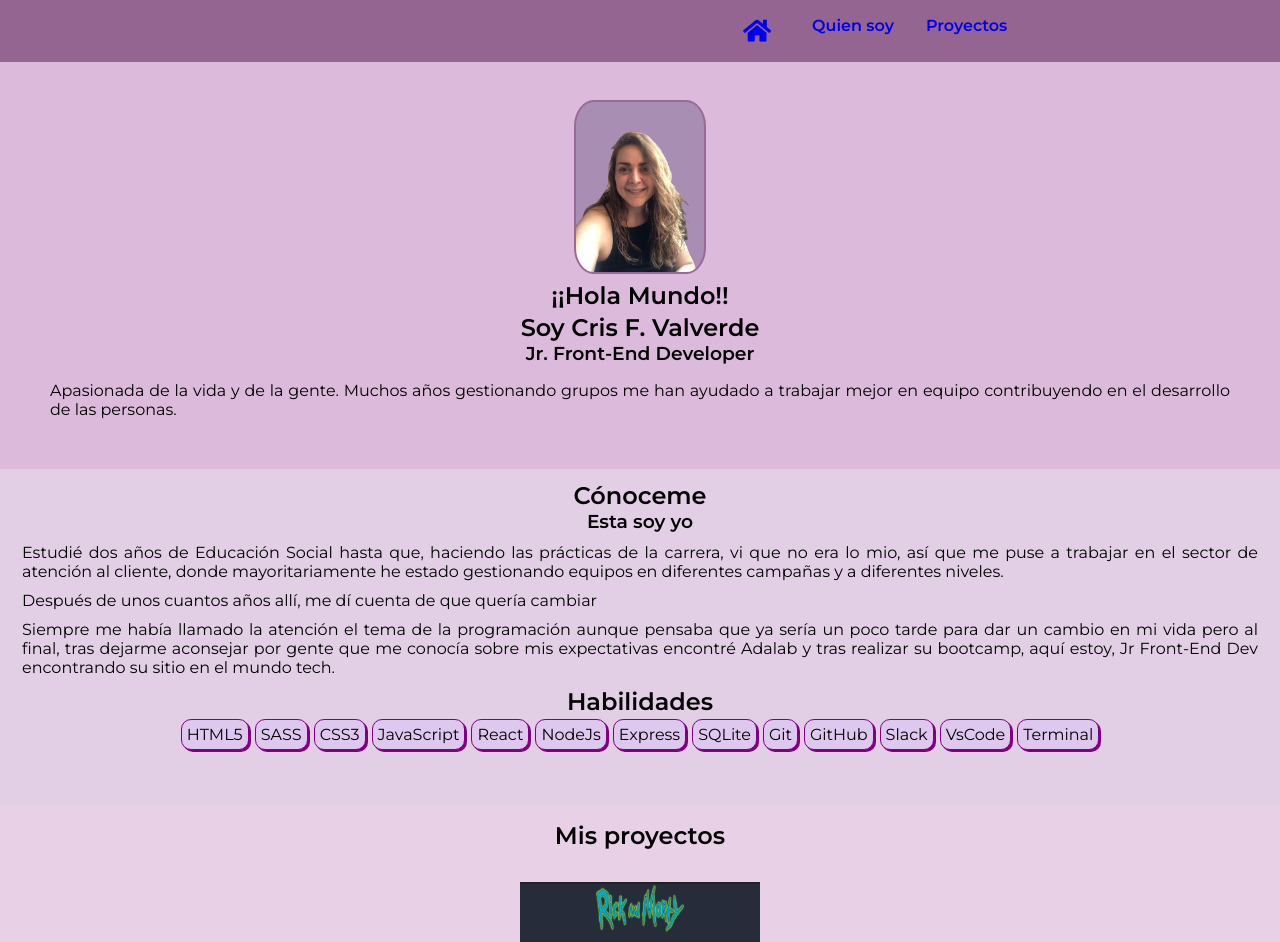
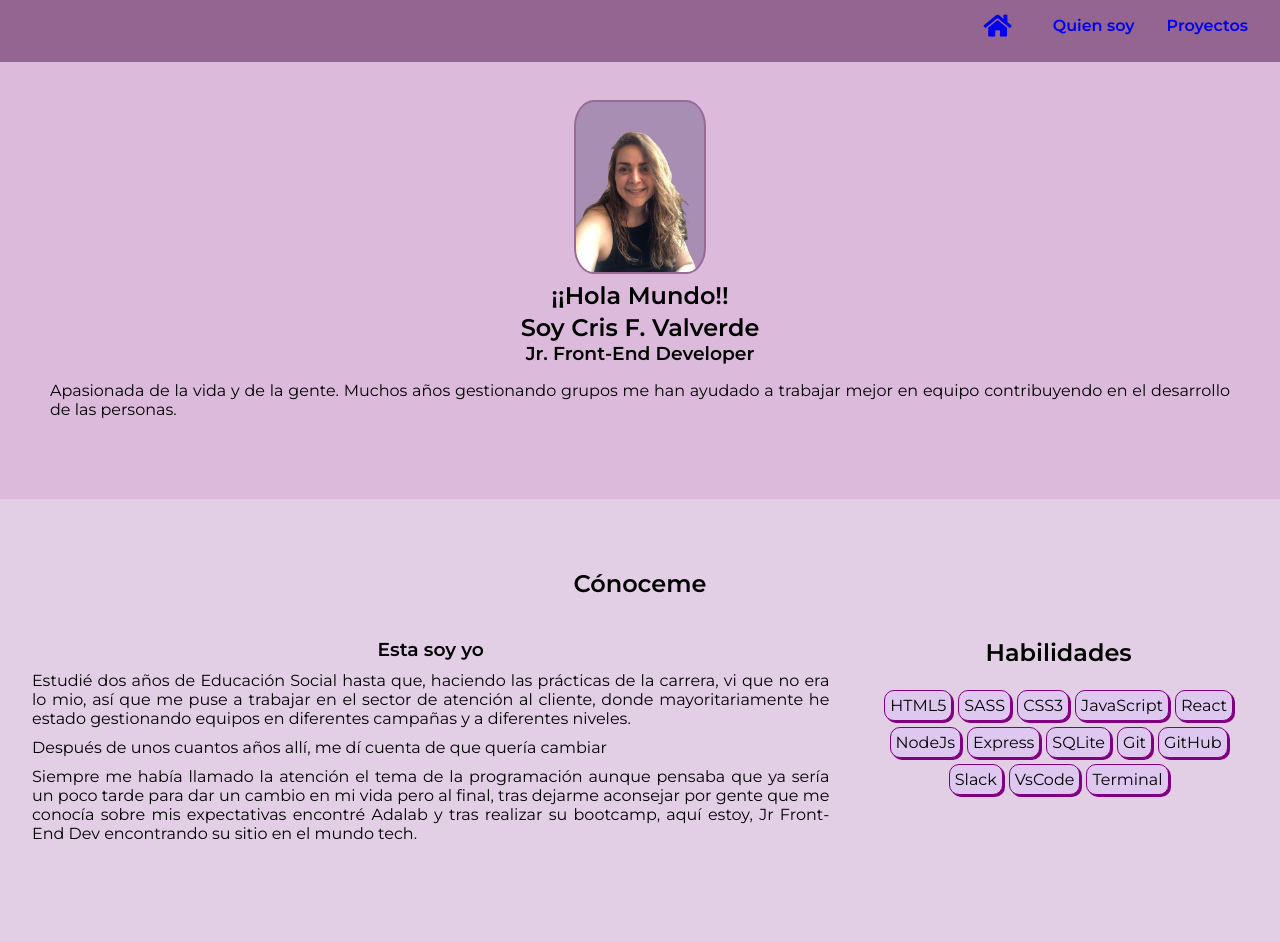
Before and after one commit to CriSFV/me, a React (Create React App) app: page / in a window 1280 px wide. Shown: the top 942 px of the page. Built offline with nearby package versions, Linux system fonts and the light colour scheme.

Commit message:
add mediaquery

```diff
--- a/src/components/AboutMe.js
+++ b/src/components/AboutMe.js
@@ -2,8 +2,10 @@ import '../styles/AboutMe.scss';
 const AboutMe = () => {
   return (
     <section className='aboutMe'>
-      <h1 id='about_me'>Cónoceme</h1>
-      <article>
+      <h1 id='about_me' className='aboutMe__title'>
+        Cónoceme
+      </h1>
+      <article className='aboutMe__allDescription'>
         <h3>Esta soy yo</h3>
         <p className='aboutMe__description'>
           Estudié dos años de Educación Social hasta que, haciendo las prácticas
--- a/src/styles/AboutMe.scss
+++ b/src/styles/AboutMe.scss
@@ -3,10 +3,25 @@
   font-family: $fontFamilyPrime;
   display: grid;
   grid-template-columns: 1fr;
-  grid-template-rows: 2fr;
-  padding: 12px;
+  grid-template-rows: 2fr, 1fr, 1fr;
+  padding: 70px 12px;
   background-color: $primeColorAboutMe;
   text-align: center;
+  @media (min-width: 768px) {
+    grid-template-columns: repeat(3, 1fr);
+    grid-template-rows: 1fr, 2fr;
+    &__title {
+      grid-column: span 3;
+    }
+  }
+
+  &__allDescription {
+    padding: 30px 0px 70px 0px;
+    @media (min-width: 768px) {
+      margin: 10px;
+      grid-column: 1/3;
+    }
+  }
   &__description {
     text-align: justify;
     margin: 10px;
@@ -16,6 +31,7 @@
   text-align: center;
   margin-bottom: 40px;
   &__list {
+    margin-top: 20px;
     list-style-type: none;
     &__item {
       display: inline-block;
@@ -27,4 +43,9 @@
       box-shadow: 2px 2px purple;
     }
   }
+  @media (min-width: 768px) {
+    grid-column: 3/4;
+    margin: 10px;
+    padding: 30px 0px 70px 0px;
+  }
 }
--- a/src/styles/Header.scss
+++ b/src/styles/Header.scss
@@ -8,7 +8,7 @@
   background-color: rgb(148, 101, 144);
   z-index: 100;
   display: flex;
-  justify-content: space-around;
+  justify-content: flex-end;
 
   &__links {
     display: flex;
@@ -27,3 +27,6 @@
     }
   }
 }
+.fa-home {
+  transform: translateY(-5px);
+}
--- a/src/styles/Hero.scss
+++ b/src/styles/Hero.scss
@@ -8,7 +8,7 @@
     flex-direction: column;
     justify-content: center;
     align-items: center;
-    padding: 70px 50px 50px 50px;
+    padding: 70px 50px 80px 50px;
   }
   &__photo {
     margin-top: 30px;
--- a/src/styles/Projects.scss
+++ b/src/styles/Projects.scss
@@ -10,6 +10,13 @@
     margin-bottom: 1em;
   }
   &__list {
+    @media (min-width: 768px) {
+      display: grid;
+      grid-template-columns: repeat(2, 1fr);
+    }
+    @media (min-width: 1200px) {
+      grid-template-columns: repeat(4, 1fr);
+    }
     &__item {
       list-style-type: none;
       margin: 2em;
```
